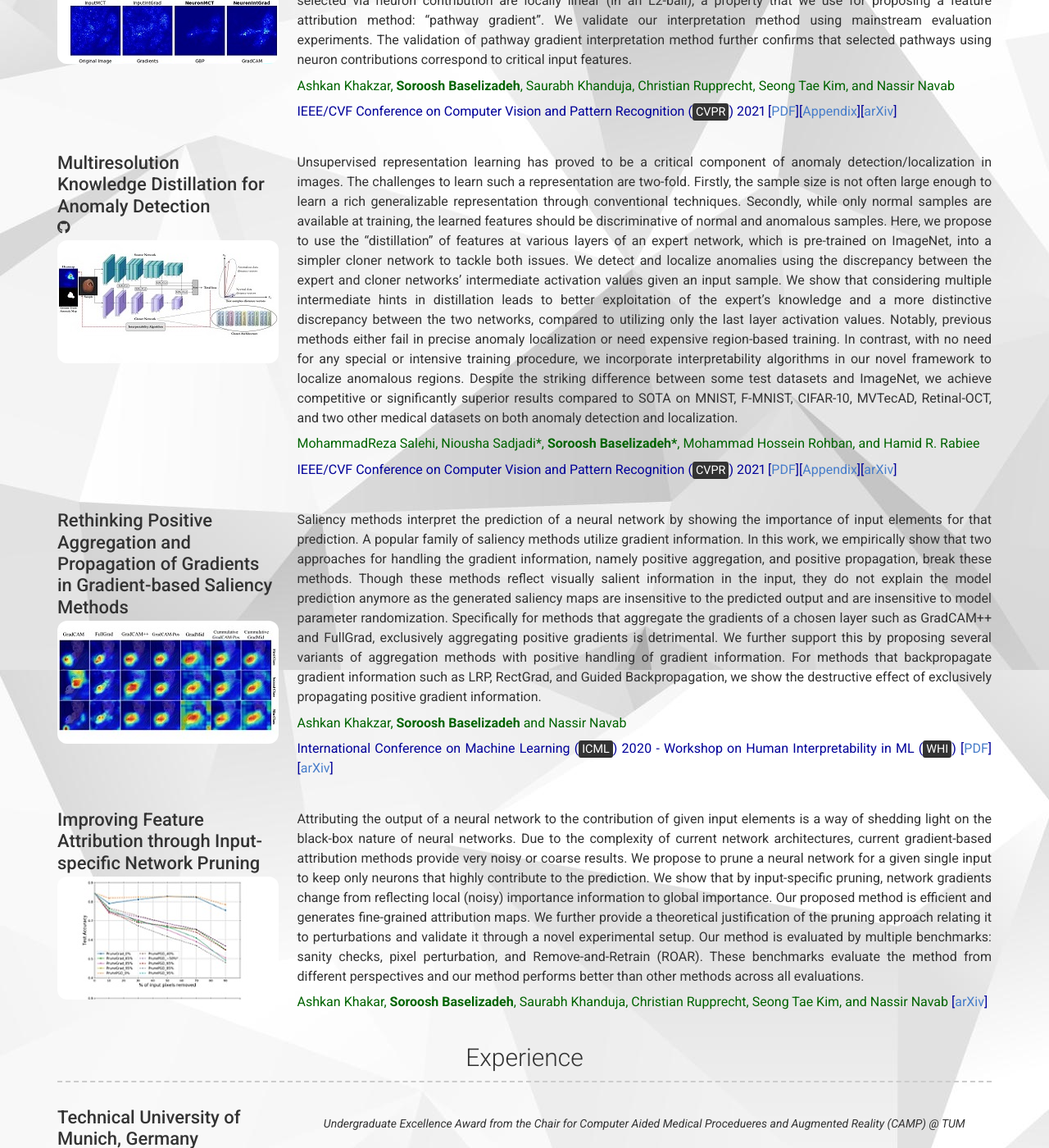
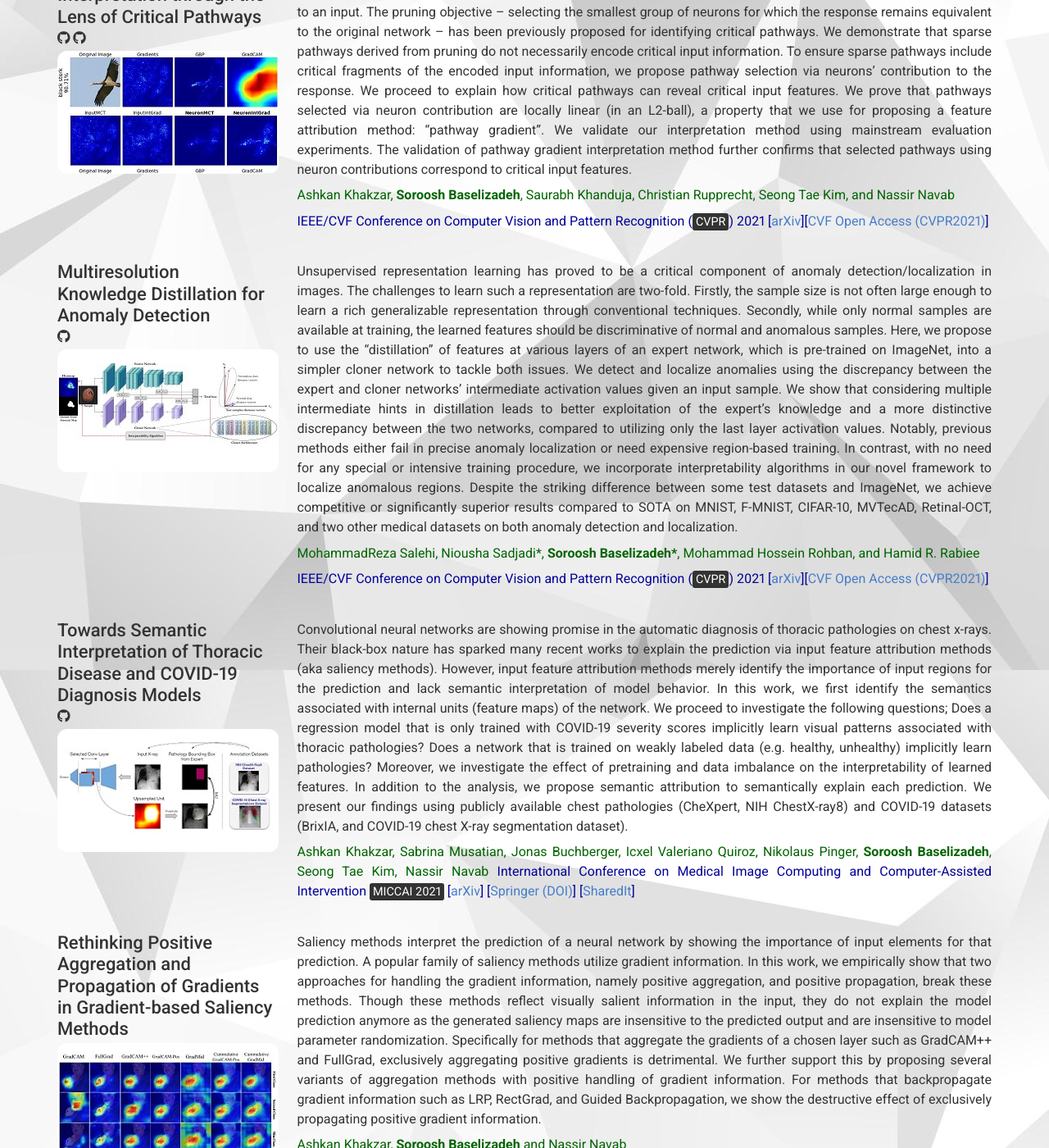
Before and after one commit to Soroosh-Bsl/soroosh-bsl.github.io, a Jekyll site: the page built from index.md, in a window 1280 px wide and 1400 px high, scrolled down 1183 px. Shown: the whole window at 82% size. Built offline with Jekyll 4.4.1, drawn with Linux system fonts in a browser that asks for light colours; nearby versions of some CDN libraries; a style sheet for code colours, icons or effects is not loaded; some of the changed text lies outside the part shown.

Commit message:
update oct 2021

```diff
--- a/_config.yml
+++ b/_config.yml
@@ -54,12 +54,27 @@
 # about_title: About Me (Use this to override about section title)
 about_profile_image: /images/profile.jpg
 about_content: | # this will include new lines to allow paragraphs
-  I am a computer science researcher, primarily focused in Machine Learning and Deep Learning. In past, I have worked on Trustworthy ML and ML applications in Computer Vision. Below, you can find my education, publications, and related experiences. I have had close collaboration with CAMP @ Technical University of Munich, where I was an Undergraduate Excellence awardee and a research intern and published a plenty of papers at top-tier conferences. Besides, during my undergrad studies, I have been a member of Robust and Interpretable ML Lab @ Sharif University of Technology, Tehran, Iran, where I also published some of my other works.
+  I am a computer science researcher, primarily focused in Computer Vision, Machine Learning and Deep Learning. I am currently a Master's student at the University of Waterloo,
+  where I am supervised by <a href="https://scholar.google.com/citations?hl=en&user=h6_PdYsAAAAJ&view_op=list_works&sortby=pubdate">Prof. Yuri Boykov</a> and
+  <a href="https://scholar.google.com/citations?hl=en&user=r5QkMysAAAAJ&view_op=list_works&sortby=pubdate">Prof. Olga Veksler</a>.
+  In past, I have worked on Trustworthy ML and ML applications in Computer Vision. Below, you can find a summary of my education, publications, and related experiences.
+  I have had close collaboration with CAMP @ Technical University of Munich
+  (Supervised by <a href="https://scholar.google.de/citations?hl=en&user=kzoVUPYAAAAJ&view_op=list_works&sortby=pubdate">Prof. Nassir Navab</a>),
+  where I was an Undergraduate Excellence Awardee and a research intern and published a plenty of papers at top-tier conferences.
+  Besides, during my undergrad studies, I have been a member of Robust and Interpretable ML Lab @ Sharif University of Technology
+  (supervised by <a href="https://scholar.google.com/citations?hl=en&user=pRyJ6FkAAAAJ&view_op=list_works&sortby=pubdate">Prof. MH Rohban</a>), Tehran, Iran,
+  where I also published some of my other works.
 
 content:
   - title: Education
     layout: list
     content:
+      - layout: top-left
+        title: University of Waterloo
+        sub_title: Master's in Computer Science
+        caption: Sep. 2021 - Present
+        description:
+            Supervisors: <a href="https://scholar.google.com/citations?hl=en&user=h6_PdYsAAAAJ&view_op=list_works&sortby=pubdate">Prof. Yuri Boykov</a> and <a href="https://scholar.google.com/citations?hl=en&user=r5QkMysAAAAJ&view_op=list_works&sortby=pubdate">Prof. Olga Veksler</a>.
       - layout: top-left
         title: Sharif University of Technology
         sub_title: BSc in Computer Engineeiring
@@ -67,6 +82,7 @@
         quote: >
           <mark>Ranked 3rd/~110, GPA: 19.45/20</mark>
         description: | # this will include new lines to allow paragraphs
+          Supervisor: <a href="https://scholar.google.com/citations?hl=en&user=pRyJ6FkAAAAJ&view_op=list_works&sortby=pubdate">Prof. MH Rohban</a>
           Related Coursework: Probability & Statistics, Linear Algebra, Artificial Intelligence, Signals & Systems, Modern Information Retrieval, Algorithmic Game Theory, Numerical Methods, Design of Algorithms, Computer Simulation, Database Design, Data Structures & Algorithms
       - layout: top-left
         title: Allameh-Helli 1 High School
@@ -99,7 +115,7 @@
           <span style="color:#006400"> Ashkan Khakzar, <strong>Soroosh Baselizadeh</strong>, Saurabh Khanduja, Christian Rupprecht, Seong Tae Kim, and Nassir Navab </span>
 
           <span style="color:#000099"> IEEE/CVF Conference on Computer Vision and Pattern Recognition (<mark>CVPR</mark>) 2021
-          [<a href="files/pathwaygrad_main.pdf">PDF</a>][<a href="files/pathwaygrad_appendix.pdf">Appendix</a>][<a href="https://arxiv.org/abs/2103.16886">arXiv</a>]</span>
+          [<a href="https://arxiv.org/abs/2103.16886">arXiv</a>][<a href="https://openaccess.thecvf.com/content/CVPR2021/html/Khakzar_Neural_Response_Interpretation_Through_the_Lens_of_Critical_Pathways_CVPR_2021_paper.html">CVF Open Access (CVPR2021)</a>]</span>
       - layout: left
         title: Multiresolution Knowledge Distillation for Anomaly Detection
         image: /images/ad_kd.jpg
@@ -115,7 +131,23 @@
           <span style="color:#006400"> MohammadReza Salehi, Niousha Sadjadi*, <strong>Soroosh Baselizadeh*</strong>, Mohammad Hossein Rohban, and Hamid R. Rabiee </span>
 
           <span style="color:#000099"> IEEE/CVF Conference on Computer Vision and Pattern Recognition (<mark>CVPR</mark>) 2021
-          [<a href="files/ad_kd_main.pdf">PDF</a>][<a href="files/ad_kd_appendix.pdf">Appendix</a>][<a href="https://arxiv.org/abs/2011.11108">arXiv</a>]</span>
+          [<a href="https://arxiv.org/abs/2011.11108">arXiv</a>][<a href="https://openaccess.thecvf.com/content/CVPR2021/html/Salehi_Multiresolution_Knowledge_Distillation_for_Anomaly_Detection_CVPR_2021_paper.html">CVF Open Access (CVPR2021)</a>]</span>
+
+      - layout: left
+        title: Towards Semantic Interpretation of Thoracic Disease and COVID-19 Diagnosis Models
+        additional_links:
+          - title:  Covid_Interpretation Code
+            icon: fab fa-github
+            url: https://github.com/CAMP-eXplain-AI/CheXplain-Dissection
+        image: /images/covid.jpg
+        description: |
+          Convolutional neural networks are showing promise in the automatic diagnosis of thoracic pathologies on chest x-rays. Their black-box nature has sparked many recent works to explain the prediction via input feature attribution methods (aka saliency methods). However, input feature attribution methods merely identify the importance of input regions for the prediction and lack semantic interpretation of model behavior. In this work, we first identify the semantics associated with internal units (feature maps) of the network. We proceed to investigate the following questions; Does a regression model that is only trained with COVID-19 severity scores implicitly learn visual patterns associated with thoracic pathologies? Does a network that is trained on weakly labeled data (e.g. healthy, unhealthy) implicitly learn pathologies? Moreover, we investigate the effect of pretraining and data imbalance on the interpretability of learned features. In addition to the analysis, we propose semantic attribution to semantically explain each prediction. We present our findings using publicly available chest pathologies (CheXpert, NIH ChestX-ray8) and COVID-19 datasets (BrixIA, and COVID-19 chest X-ray segmentation dataset).
+
+          <span style="color:#006400"> Ashkan Khakzar, Sabrina Musatian, Jonas Buchberger, Icxel Valeriano Quiroz, Nikolaus Pinger, <strong>Soroosh Baselizadeh</strong>, Seong Tae Kim, Nassir Navab </span>
+          <span style="color:#000099"> International Conference on Medical Image Computing and Computer-Assisted Intervention <mark>MICCAI 2021</mark>
+          [<a href="https://arxiv.org/abs/2104.02481">arXiv</a>]
+          [<a href="https://link.springer.com/chapter/10.1007%2F978-3-030-87199-4_47">Springer (DOI)</a>]
+          [<a href="https://rdcu.be/cyl4H">SharedIt</a>]</span>
 
       - layout: left
         title: Rethinking Positive Aggregation and Propagation of Gradients in Gradient-based Saliency Methods
@@ -128,28 +160,17 @@
           <span style="color:#006400"> Ashkan Khakzar, <strong>Soroosh Baselizadeh</strong> and Nassir Navab </span>
 
           <span style="color:#000099"> International Conference on Machine Learning (<mark>ICML</mark>) 2020 - Workshop on Human Interpretability in ML (<mark>WHI</mark>)
-          [<a href="files/rethink_pos_grad_main.pdf">PDF</a>][<a href="https://arxiv.org/abs/2012.00362">arXiv</a>]</span>
+          [<a href="https://arxiv.org/abs/2012.00362">arXiv</a>][<a href="https://drive.google.com/file/d/1lKd1bciGkeh1y6fjwJlUpToD1eJyzap5/view?usp=sharing">Full Proceedings of Vsenue</a>]</span>
+
+
       #- layout: left
-      #  title: Towards Semantic Interpretation of Thoracic Disease and COVID-19 Diagnosis Models
-      #  additional_links:
-      #    - title:  Covid_Interpretation Code
-      #      icon: fab fa-github
-      #      url: https://github.com/CAMP-eXplain-AI/CheXplain-Dissection
-      #  image: /images/covid.jpg
+      #  title: Improving Feature Attribution through Input-specific Network Pruning
+      #  image: /images/pruning.jpg
       #  description: |
-      #    Convolutional neural networks are showing promise in the automatic diagnosis of thoracic pathologies on chest x-rays. Their black-box nature has sparked many recent works to explain the prediction via input feature attribution methods (aka saliency methods). However, input feature attribution methods merely identify the importance of input regions for the prediction and lack semantic interpretation of model behavior. In this work, we first identify the semantics associated with internal units (feature maps) of the network. We proceed to investigate the following questions; Does a regression model that is only trained with COVID-19 severity scores implicitly learn visual patterns associated with thoracic pathologies? Does a network that is trained on weakly labeled data (e.g. healthy, unhealthy) implicitly learn pathologies? Moreover, we investigate the effect of pretraining and data imbalance on the interpretability of learned features. In addition to the analysis, we propose semantic attribution to semantically explain each prediction. We present our findings using publicly available chest pathologies (CheXpert, NIH ChestX-ray8) and COVID-19 datasets (BrixIA, and COVID-19 chest X-ray segmentation dataset).
+      #    Attributing the output of a neural network to the contribution of given input elements is a way of shedding light on the black-box nature of neural networks. Due to the complexity of current network architectures, current gradient-based attribution methods provide very noisy or coarse results. We propose to prune a neural network for a given single input to keep only neurons that highly contribute to the prediction. We show that by input-specific pruning, network gradients change from reflecting local (noisy) importance information to global importance. Our proposed method is efficient and generates fine-grained attribution maps. We further provide a theoretical justification of the pruning approach relating it to perturbations and validate it through a novel experimental setup. Our method is evaluated by multiple benchmarks: sanity checks, pixel perturbation, and Remove-and-Retrain (ROAR). These benchmarks evaluate the method from different perspectives and our method performs better than other methods across all evaluations.
 
-      #    <span style="color:#006400"> Ashkan Khakzar, Sabrina Musatian, Jonas Buchberger, Icxel Valeriano Quiroz, Nikolaus Pinger, <strong>Soroosh Baselizadeh</strong>, Seong Tae Kim, Nassir Navab </span>
-      #    <span style="color:#000099">[<a href="https://arxiv.org/abs/2104.02481">arXiv</a>]</span>
-
-      - layout: left
-        title: Improving Feature Attribution through Input-specific Network Pruning
-        image: /images/pruning.jpg
-        description: |
-          Attributing the output of a neural network to the contribution of given input elements is a way of shedding light on the black-box nature of neural networks. Due to the complexity of current network architectures, current gradient-based attribution methods provide very noisy or coarse results. We propose to prune a neural network for a given single input to keep only neurons that highly contribute to the prediction. We show that by input-specific pruning, network gradients change from reflecting local (noisy) importance information to global importance. Our proposed method is efficient and generates fine-grained attribution maps. We further provide a theoretical justification of the pruning approach relating it to perturbations and validate it through a novel experimental setup. Our method is evaluated by multiple benchmarks: sanity checks, pixel perturbation, and Remove-and-Retrain (ROAR). These benchmarks evaluate the method from different perspectives and our method performs better than other methods across all evaluations.
-
-          <span style="color:#006400"> Ashkan Khakar, <strong>Soroosh Baselizadeh</strong>, Saurabh Khanduja, Christian Rupprecht, Seong Tae Kim, and Nassir Navab </span>
-          <span style="color:#000099">[<a href="https://arxiv.org/abs/1911.11081">arXiv</a>]</span>
+      #    <span style="color:#006400"> Ashkan Khakar, <strong>Soroosh Baselizadeh</strong>, Saurabh Khanduja, Christian Rupprecht, Seong Tae Kim, and Nassir Navab </span>
+      #    <span style="color:#000099">[<a href="https://arxiv.org/abs/1911.11081">arXiv</a>]</span>
   - title: Experience
     layout: list
     content:
```
